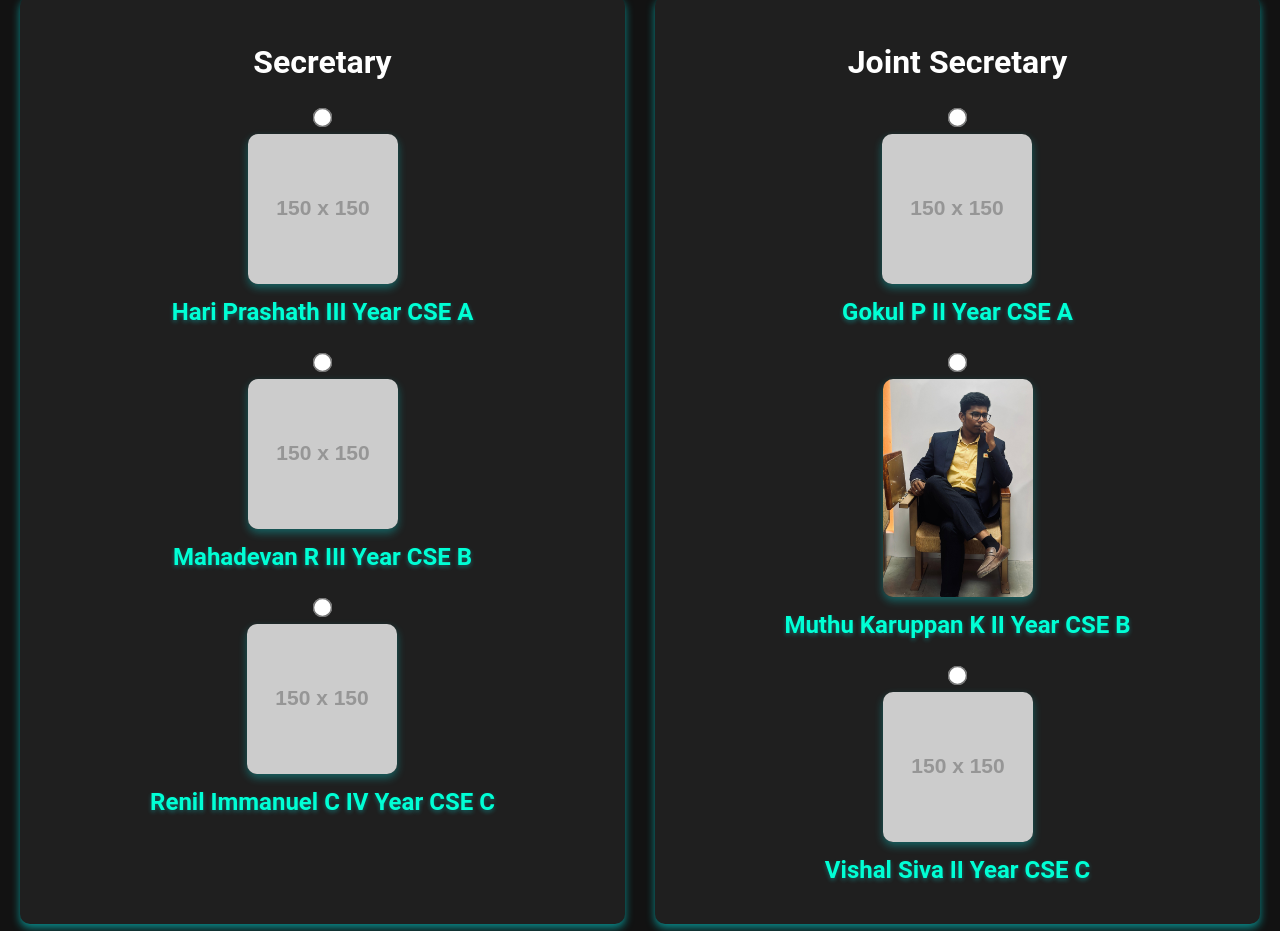
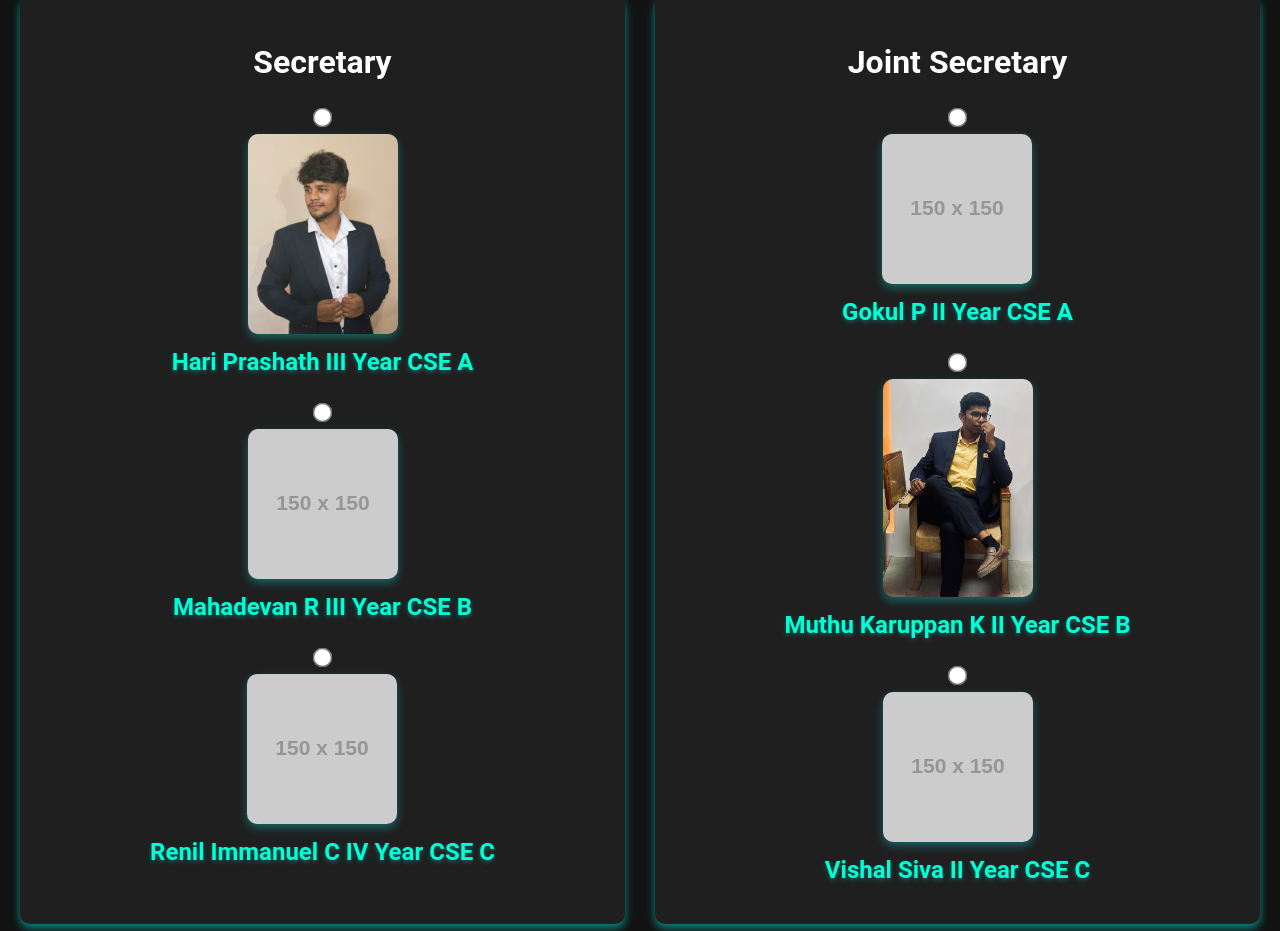
Before and after one commit to vishal5311/finalelectionone, a plain HTML site: page index.html in a window 1280 px wide. Shown: the part 1527-2458 px from the top of the page. Drawn offline with Linux system fonts and the light colour scheme; placeholder pictures from the web are drawn by us.

Commit message:
Update index.html

```diff
--- a/index.html
+++ b/index.html
@@ -75,7 +75,7 @@
                     <div class="candidate">
                         <input type="radio" id="sec1" name="secretary" value="Candidate 1" required>
                         <label for="sec1">
-                            <img src="https://via.placeholder.com/150" alt="Candidate 1">
+                            <img src="WhatsApp Image 2024-08-27 at 10.23.17 PM (2).jpeg" alt="Candidate 1">
                             <p>Hari Prashath III Year CSE A</p>
                         </label>
                     </div>
```
